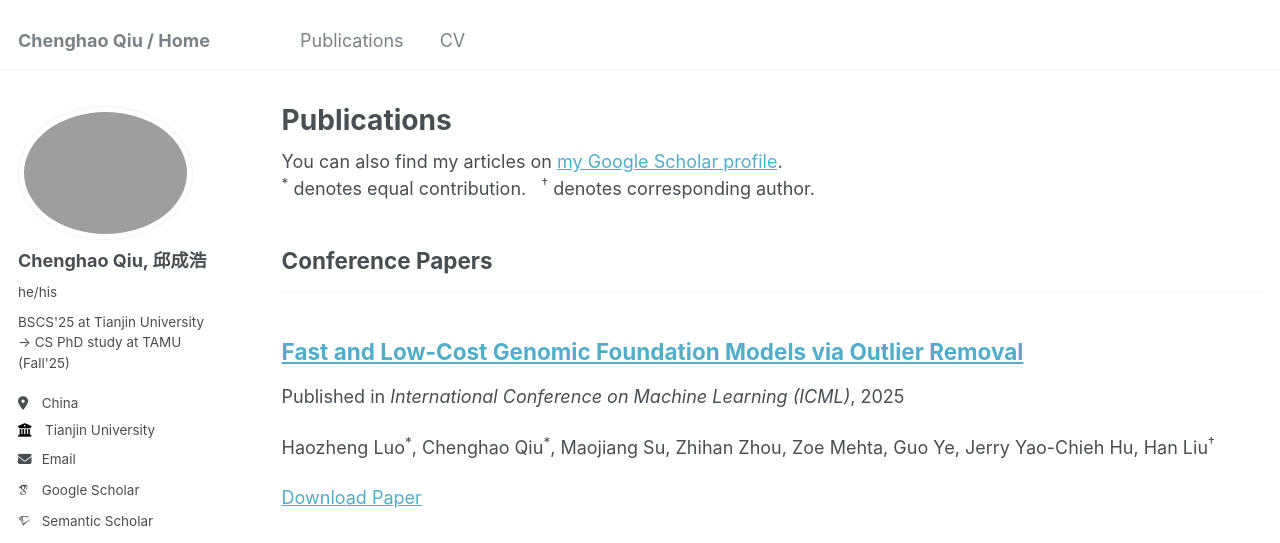
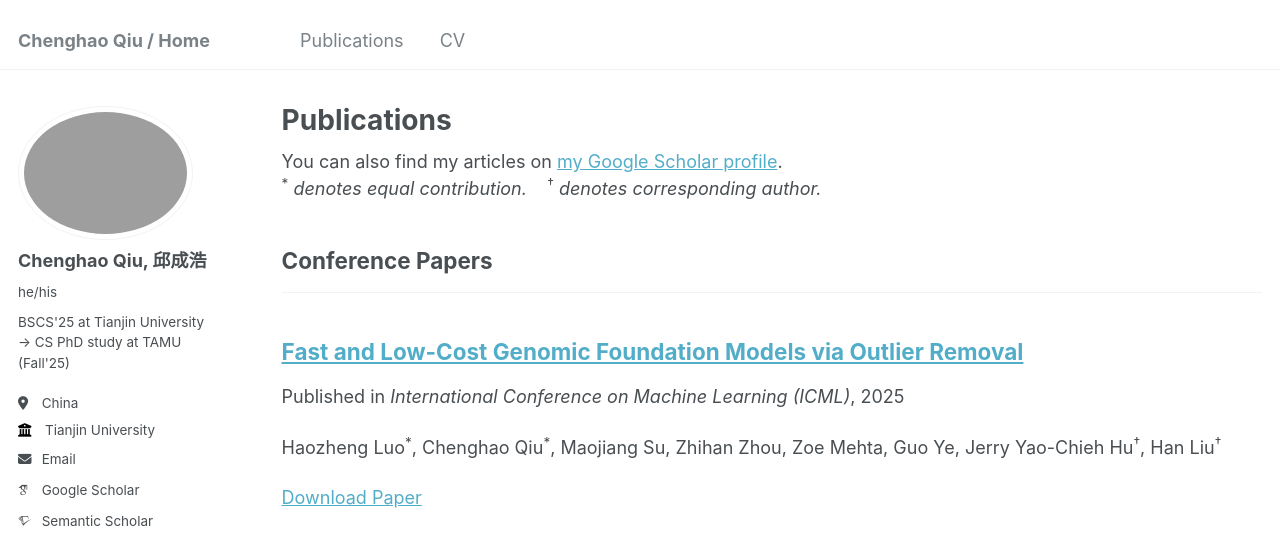
Before and after one commit to Chenghao-Qiu/Chenghao-Qiu.github.io, a Jekyll site: the page built from _pages/publications.html, in a window 1280 px wide and 942 px high. Shown: the top 543 px of the window. Built offline with Jekyll 4.4.1, drawn with Linux system fonts in a browser that asks for light colours; some web fonts are replaced.

```diff
--- a/_pages/publications.html
+++ b/_pages/publications.html
@@ -8,8 +8,8 @@ author_profile: true
 {% if site.author.googlescholar %}
   <div class="wordwrap">You can also find my articles on <a href="{{site.author.googlescholar}}">my Google Scholar profile</a>.</div>
 {% endif %}
-<span><sup>*</sup> denotes equal contribution.</span>&nbsp;&nbsp;
-<span><sup>†</sup> denotes corresponding author.</span>
+<em><sup style="font-style: normal">*</sup> denotes equal contribution. &nbsp;&nbsp; <sup style="font-style: normal">†</sup> denotes corresponding author.</em>
+
 
 
 {% include base_path %}
```
Also changed, not shown: _publications/2025-05-01-GERM.md (+1 -1 lines).
